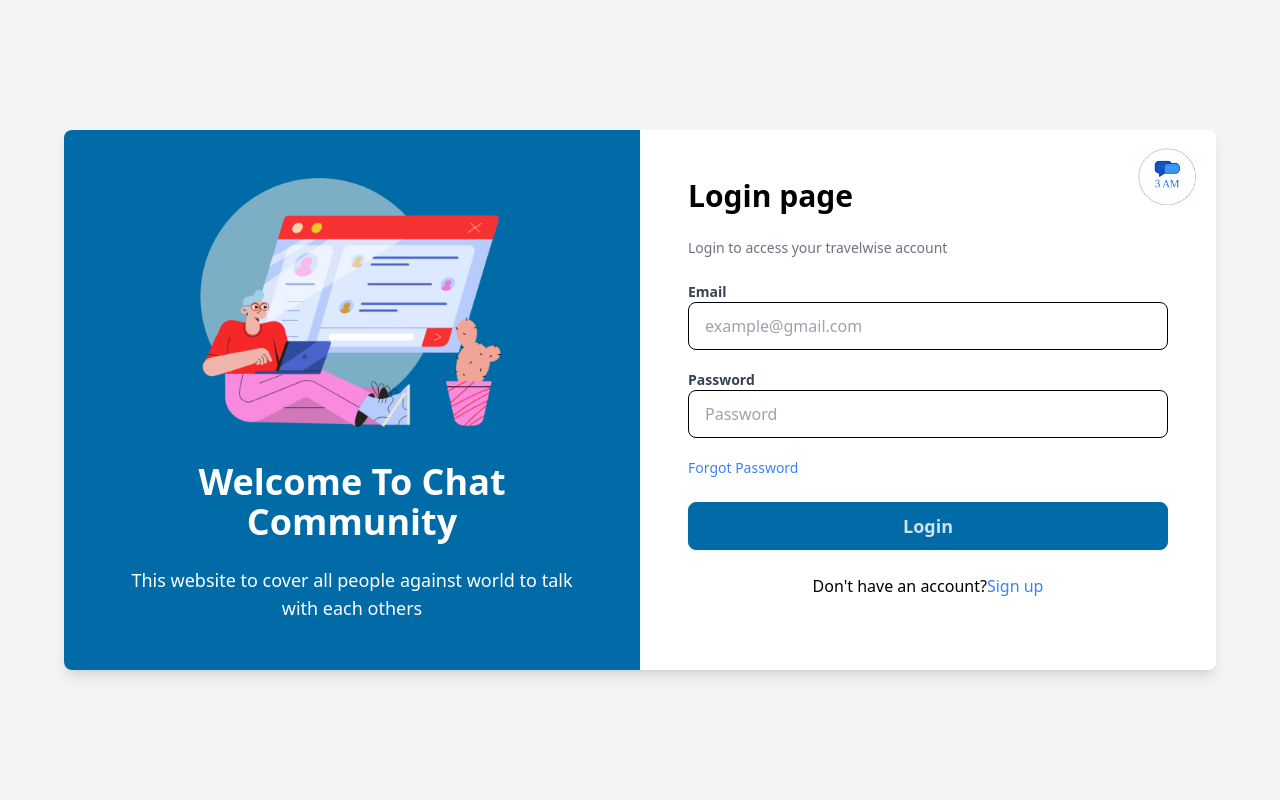
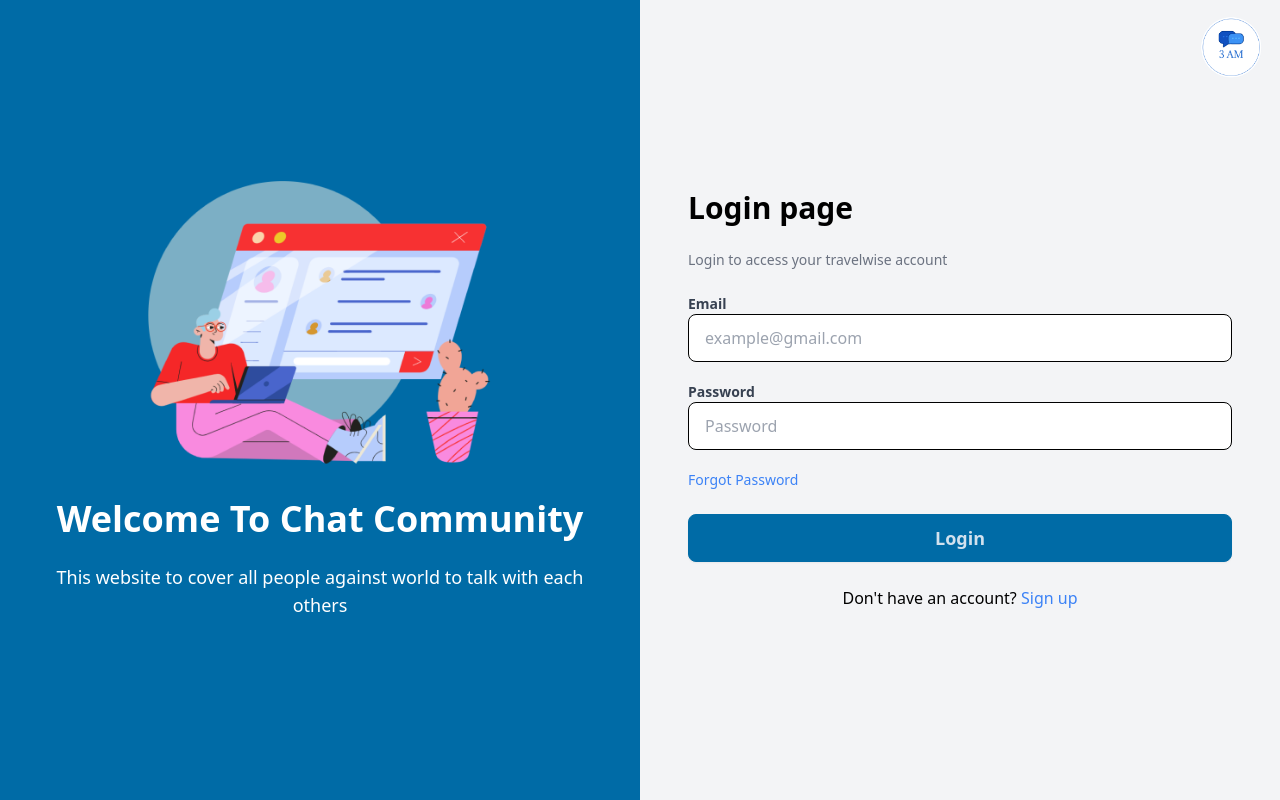
Before and after one commit to Amr3011/Chat_3am_Frontend, a React (Vite) app: page / in a window 1280 px wide. Built offline with nearby package versions, Linux system fonts and the light colour scheme.

Commit message:
Update Login.jsx

```diff
--- a/src/Pages/Login.jsx
+++ b/src/Pages/Login.jsx
@@ -3,11 +3,11 @@
 
 const Login = () => {
   return (
-    <div className="min-h-screen flex items-center justify-center bg-gray-100">
-      <div className="bg-white shadow-lg rounded-lg flex w-[95%] max-w-6xl overflow-hidden">
+    <div className="h-screen w-screen flex bg-gray-100">
+      <div className="flex w-full h-full">
 
         {/* Left side (Welcome message with image) */}
-        <div  className="bg-primary  w-1/2 p-12 text-white flex flex-col justify-center items-center">
+        <div  className="bg-primary w-1/2 h-full p-12 text-white flex flex-col justify-center items-center">
           <img src={leftImage} alt="Welcome Image" className="w-3/4 mb-8" />
           <h1 className="text-4xl font-bold mb-6 text-center">Welcome To Chat Community</h1>
           <p className="text-lg text-center">
@@ -17,7 +17,7 @@
         </div>
 
         {/* Right side (Login form with Logo) */}
-        <div className="w-1/2 p-12 relative">
+        <div className="w-1/2 h-full p-12 relative flex flex-col justify-center">
           {/* Logo */}
           <div className="absolute top-0 right-0 mt-4 mr-4">
             <img src={logo} alt="Logo" className="w-16" />
@@ -61,7 +61,7 @@
 
           <div className="mt-6 text-center">
             <p>
-              Don&apos;t have an account?
+              Don&apos;t have an account?{" "}
               <a href="#" className="text-blue-500 hover:underline">
                 Sign up
               </a>
```
